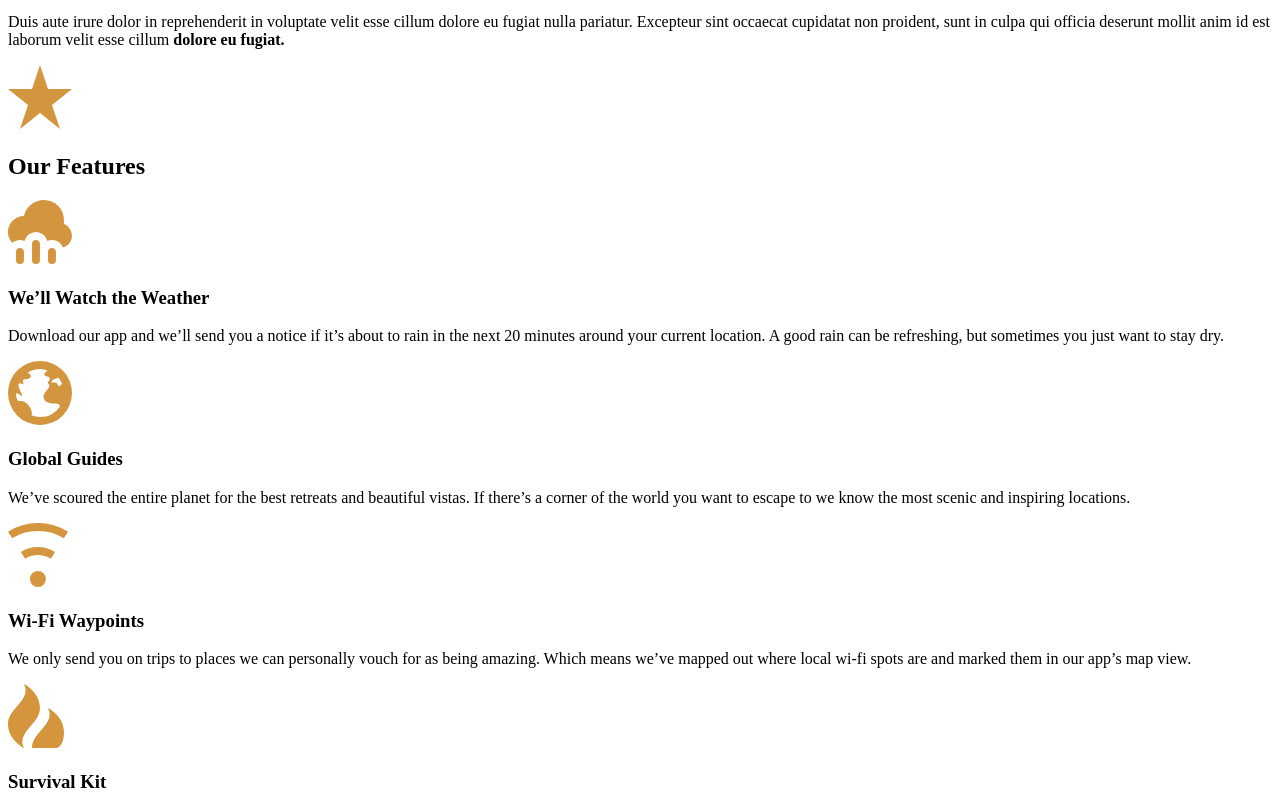
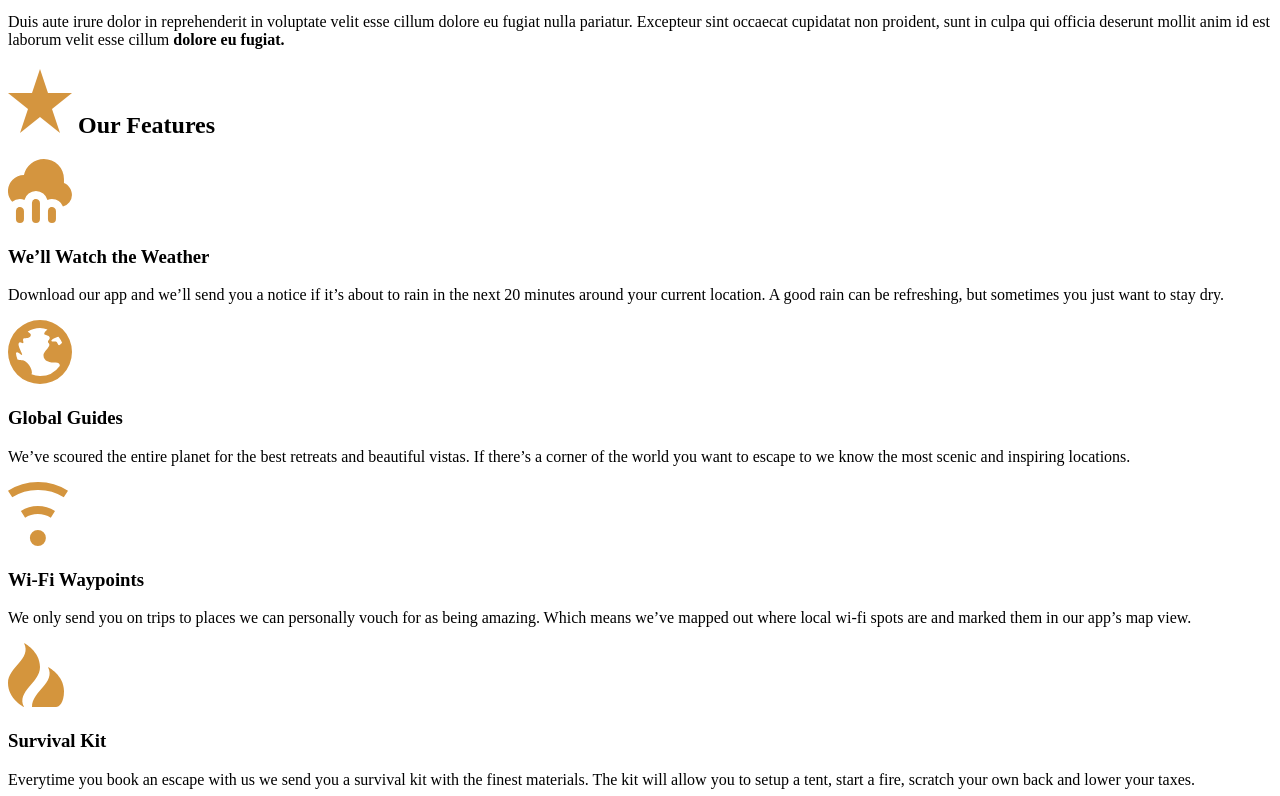
Before and after one commit to GMSTER22/travel-site, a website: page app/index.html in a window 1280 px wide. Shown: the part 2177-2973 px from the top of the page. Drawn offline with Linux system fonts and the light colour scheme.

Commit message:
completed styling the Our-features section

```diff
--- /dev/null
+++ b/app/assets/styles/modules/_feature-item.css
@@ -0,0 +1,32 @@
+.feature-item {
+    position: relative;
+    padding-bottom: 2.5rem;
+
+    @mixin atSmall{
+        padding-left: 94px;
+    }
+
+    &__icon {
+        display: block;
+        margin: 0 auto;
+
+        @mixin atSmall {
+            position: absolute;
+            left: 0;
+        }
+    }
+
+    &__title {
+        font-size: 1.6rem;
+        font-weight: 300;
+        margin-top: .7rem;
+        margin-bottom: .8rem;
+        text-align: center;
+
+        @mixin atSmall {
+            text-align: left;
+            font-size: 1.875rem;
+            margin-top: 1em;
+        }
+    }
+}
--- a/app/assets/styles/modules/_generic-content-container.css
+++ b/app/assets/styles/modules/_generic-content-container.css
@@ -2,7 +2,7 @@
 
     p {
         line-height: 1.65;
-        margin: 1.8rem 0;
+        margin: 0 0 1.8rem 0;
 
         @mixin atSmall {
             font-size: 1.125rem;
--- a/app/assets/styles/modules/_row.css
+++ b/app/assets/styles/modules/_row.css
@@ -3,6 +3,26 @@
 
     &__b-margin-until-medium {
         margin-bottom: 1rem;
+    }
+
+    &--gutters {
+        margin-right: -65px;
+    }
+
+    &--gutters-large {
+        margin-right: -100px;
+    }
+
+    &--gutters > div {
+        padding-right: 65px;
+    }
+
+    &--gutters-large > div {
+        padding-right: 0px;
+
+        mixin atSmall {
+            padding-right: 100px;
+        }
     }
 
     @mixin atMedium {
@@ -22,14 +42,18 @@
             width: 37%;
         }
 
+        &__medium-6 {
+            width: 50%;
+        }
+
         &__medium-8 {
             width: 66.66%;
-            padding-left: 65px;
+            /* padding-left: 65px; */
         }
 
         &__medium-8--smaller {
             width: 63%;
-            padding-left: 65px;
+            /* padding-left: 65px; */
         }
     }
 }
--- /dev/null
+++ b/app/assets/styles/modules/_section-title.css
@@ -0,0 +1,28 @@
+.section-title {
+    font-size: 2.55rem;
+    font-weight: 300;
+    text-align: center;
+
+    @mixin atSmall {
+        font-size: 3.75rem;
+    }
+
+    strong {
+        font-weight: 500;
+    }
+
+    &__icon {
+        margin-right: .5rem;
+        display: block;
+        margin-left: auto;
+        margin-right: auto;
+        margin-bottom: .6rem;
+
+        @mixin atSmall {
+            margin-right: .5rem;
+            margin-left: 0;
+            margin-bottom: 0;
+            display: inline-block;
+        }
+    }
+}
--- a/app/assets/styles/styles.css
+++ b/app/assets/styles/styles.css
@@ -9,3 +9,5 @@
 @import "modules/_headline.css";
 @import "modules/_row.css";
 @import "modules/_generic-content-container.css";
+@import "modules/_section-title.css";
+@import "modules/_feature-item.css";
--- a/app/index.html
+++ b/app/index.html
@@ -54,7 +54,7 @@
               <img srcset="assets/images/our-start.jpg 800w, assets/images/our-start-hi-dpi.jpg 1600w" alt="Our founder, Jane Doe">
             </picture>
           </div>
-          <div class="row__medium-8 row__medium-8--smaller">
+          <div class="row__medium-8 row__medium-8--smaller row--gutters">
             <div class="generic-content-container">
               <h2 class="headline headline-no-t-margin">Here&rsquo;s how we got started&hellip;</h2>
               <p>Lorem ipsum dolor sit amet, consectetur adipisicing elit, sed do eiusmod tempor incididunt ut labore et dolore magna aliqua. Ut enim ad minim veniam, <a href="#">quis nostrud exercitation</a> ullamco laboris nisi ut aliquip ex ea commodo consequat. Duis aute irure dolor in reprehenderit in voluptate velit esse cillum dolore eu fugiat nulla pariatur. Excepteur sint occaecat cupidatat non proident, sunt in culpa qui officia deserunt mollit anim id est laborum.</p>
@@ -68,24 +68,41 @@
 
     <section id="features" class="page-section page-section--blue">
       <div class="wrapper">
-        <img src="assets/images/icons/star.svg">
-        <h2>Our Features</h2>
 
-        <img src="assets/images/icons/rain.svg">
-        <h3>We&rsquo;ll Watch the Weather</h3>
-        <p>Download our app and we&rsquo;ll send you a notice if it&rsquo;s about to rain in the next 20 minutes around your current location. A good rain can be refreshing, but sometimes you just want to stay dry.</p>
+        <h2 class="section-title">
+          <img src="assets/images/icons/star.svg" class="section-title__icon">
+          Our <strong>Features</strong>
+        </h2>
 
-        <img src="assets/images/icons/globe.svg">
-        <h3>Global Guides</h3>
-        <p>We&rsquo;ve scoured the entire planet for the best retreats and beautiful vistas. If there&rsquo;s a corner of the world you want to escape to we know the most scenic and inspiring locations.</p>
+        <div class="row row--gutters-large generic-content-container">
+          <div class="row__medium-6">
+            <div class="feature-item">
+              <img class="feature-item__icon" src="assets/images/icons/rain.svg">
+              <h3 class="feature-item__title">We&rsquo;ll Watch the Weather</h3>
+              <p>Download our app and we&rsquo;ll send you a notice if it&rsquo;s about to rain in the next 20 minutes around your current location. A good rain can be refreshing, but sometimes you just want to stay dry.</p>
+            </div>
 
-        <img src="assets/images/icons/wifi.svg">
-        <h3>Wi-Fi Waypoints</h3>
-        <p>We only send you on trips to places we can personally vouch for as being amazing. Which means we&rsquo;ve mapped out where local wi-fi spots are and marked them in our app&rsquo;s map view.</p>
+            <div class="feature-item">
+              <img class="feature-item__icon" src="assets/images/icons/globe.svg">
+              <h3 class="featire-item__title">Global Guides</h3>
+              <p>We&rsquo;ve scoured the entire planet for the best retreats and beautiful vistas. If there&rsquo;s a corner of the world you want to escape to we know the most scenic and inspiring locations.</p>
+            </div>
+          </div>
 
-        <img src="assets/images/icons/fire.svg">
-        <h3>Survival Kit</h3>
-        <p>Everytime you book an escape with us we send you a survival kit with the finest materials. The kit will allow you to setup a tent, start a fire, scratch your own back and lower your taxes.</p>
+          <div class="row__medium-6">
+            <div class="feature-item">
+              <img class="feature-item__icon" src="assets/images/icons/wifi.svg">
+              <h3 class="feature-item__title">Wi-Fi Waypoints</h3>
+              <p>We only send you on trips to places we can personally vouch for as being amazing. Which means we&rsquo;ve mapped out where local wi-fi spots are and marked them in our app&rsquo;s map view.</p>
+            </div>
+
+            <div class="feature-item">
+              <img class="feature-item__icon" src="assets/images/icons/fire.svg">
+              <h3 class="feature-item__title">Survival Kit</h3>
+              <p>Everytime you book an escape with us we send you a survival kit with the finest materials. The kit will allow you to setup a tent, start a fire, scratch your own back and lower your taxes.</p>
+            </div>
+          </div>
+        </div>
       </div>
     </section>
 
```
